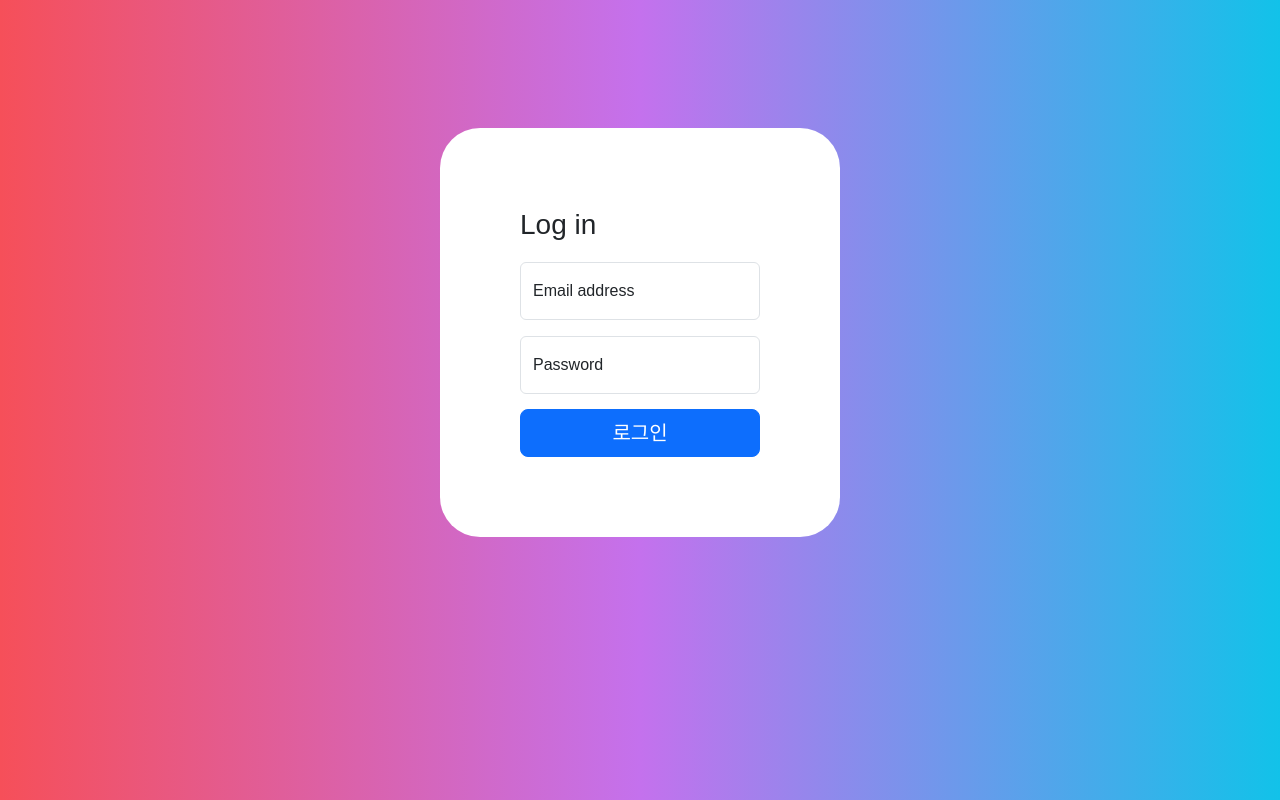
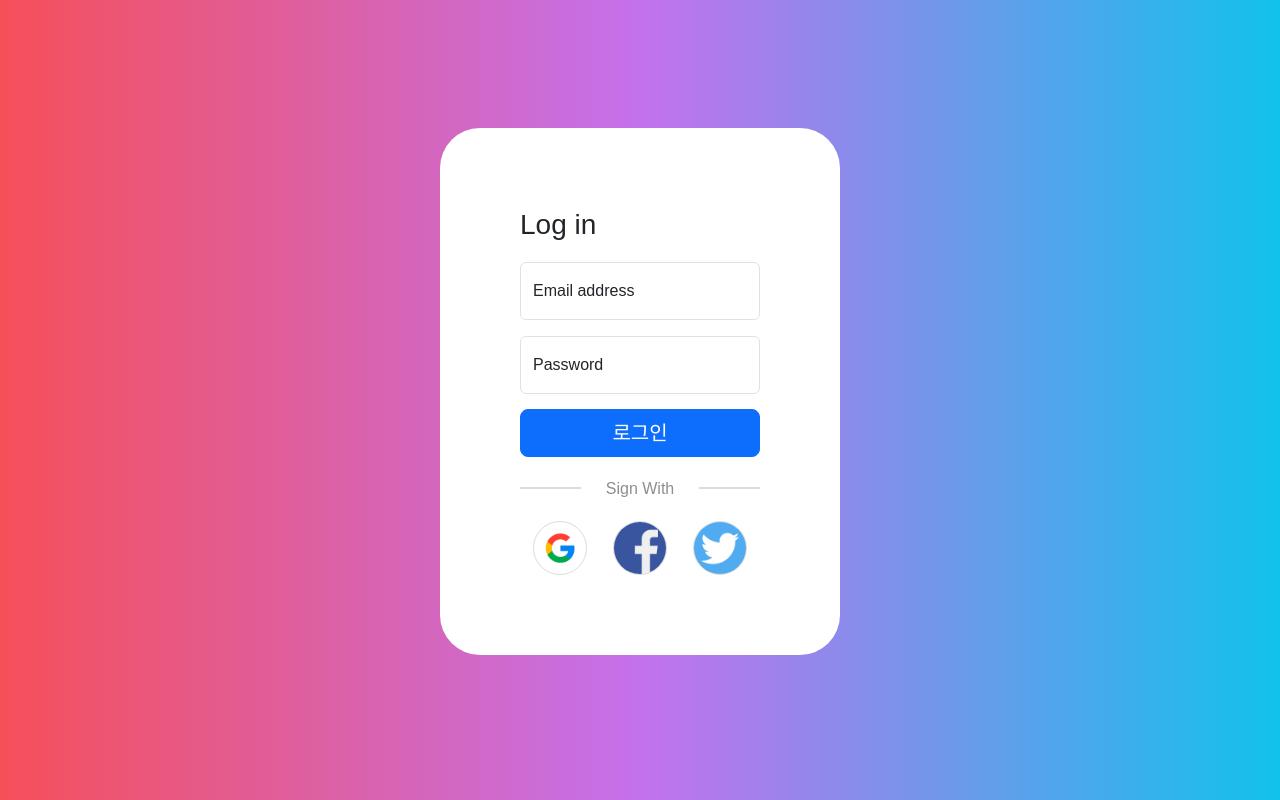
Before and after one commit to ghdic/ReviewTwits_frontend, a React (Create React App) app: page /login in a window 1280 px wide. Built offline with nearby package versions, Linux system fonts and the light colour scheme; no server answers.

Commit message:
로그인 화면 구현

```diff
--- a/src/App.css
+++ b/src/App.css
@@ -1,3 +1,17 @@
 * {
     box-sizing: border-box;
 }
+
+body {
+    min-height: 100vh;
+    display: flex;
+    font-weight: 400;
+    font-family: sans-serif;
+    background: white;  /* Chrome 10-25, Safari 5.1-6 */
+
+}
+
+body, html, .App, #root, .outer {
+    width: 100%;
+    height: 100%;
+}
--- a/src/auth/firebaseAuth.js
+++ b/src/auth/firebaseAuth.js
@@ -1,13 +1,17 @@
 import { initializeApp } from 'firebase/app';
-import { getAuth, GoogleAuthProvider, signInWithPopup, signOut, sendPasswordResetEmail, updatePassword } from "firebase/auth";
+import { getAuth, GoogleAuthProvider, FacebookAuthProvider, TwitterAuthProvider, signInWithPopup, signOut, sendPasswordResetEmail, updatePassword } from "firebase/auth";
 import firebaseKey from '../config/firebaseKey.json'
 
 initializeApp(firebaseKey);
 export const auth = getAuth();
 
 export const loginGoogle = () => {
+    console.log("hi")
     const provider = new GoogleAuthProvider();
     return signInWithPopup(auth, provider)
+        .catch((error) => {
+            alert(error.message)
+        })
     //     .then((result) => {
     //     // const credential = GoogleAuthProvider.credentialFromResult(result);
     //     //const token = credential.accessToken;
@@ -15,6 +19,22 @@ export const loginGoogle = () => {
     // }).catch((error) => {
     //     console.log(error.message)
     // })
+}
+
+export const loginFacebook = () => {
+    const provider = new FacebookAuthProvider();
+    return signInWithPopup(auth, provider)
+        .catch((error) => {
+            alert(error.message)
+        })
+}
+
+export const loginTwitter = () => {
+    const provider = new TwitterAuthProvider();
+    return signInWithPopup(auth, provider)
+        .catch((error) => {
+            alert(error.message)
+        })
 }
 
 export const logout = () => {
--- a/src/conponent/Home.js
+++ b/src/conponent/Home.js
@@ -1,6 +1,6 @@
 import React, {useContext} from 'react';
 import {UserContext} from "./AuthProvider";
-import {loginGoogle, logout} from "../auth/firebaseAuth";
+import {loginFacebook, loginGoogle, logout} from "../auth/firebaseAuth";
 
 function Home() {
     const { user }  = useContext(UserContext);
@@ -10,7 +10,11 @@ function Home() {
             ( <div className='main'> <p>SNS Sample</p> </div> )}
         {user ? (  <button className='signin' onClick={logout}>Sign Out</button> ) :
             (
-                <button className='signin' onClick={loginGoogle}>Sign in With Google</button> )}
+                <div>
+                <button className='signin' onClick={loginGoogle}>Sign in With Google</button>
+                    <button className="signin" onClick={loginFacebook}>Sign in With Facebook</button>
+                </div>
+            )}
     </div>
   );
 }
--- a/src/conponent/Login.js
+++ b/src/conponent/Login.js
@@ -2,8 +2,12 @@ import React from 'react';
 import styled from 'styled-components';
 import './Login.css'
 import {Button, FloatingLabel, Form} from "react-bootstrap";
+import google_icon from '../image/google_icon.png'
+import facebook_icon from '../image/facebook_icon.png'
+import twitter_icon from '../image/twitter_icon.png'
+import {loginFacebook, loginGoogle, loginTwitter} from "../auth/firebaseAuth";
 
-const LoginStyled = styled.form`
+const LoginStyled = styled.div`
   width: 400px;
   margin: 8rem auto;
   padding: 5rem;
@@ -17,6 +21,47 @@ const LoginStyled = styled.form`
   .login_button {
     width: 100%;
     margin-top: 15px;
+  }
+
+  .sign_with {
+    display: flex;
+    justify-content: center;
+    margin-top: 20px;
+
+    & .login_div {
+      width: 110px;
+      border: 1px solid black;
+      height: 0px;
+      margin-top: 10px;
+      border: 1px solid #DBDBDB;
+    }
+
+    & .text {
+      margin: 0 25px;
+      font-width: bold;
+      color: #8E8E8E;
+      white-space: nowrap;
+    }
+  }
+
+  .login_logo {
+    margin-top: 20px;
+    display: flex;
+    justify-content: space-around;
+  }
+
+  .oauth_icon {
+    width: 54px;
+    height: 54px;
+    padding: 0;
+    border: 1px solid #DBDBDB;
+    border-radius: 50px;
+  }
+
+  .icon_image {
+    width: 100%;
+    height: 100%;
+    border-radius: 50px;
   }
 `
 
@@ -36,6 +81,16 @@ function Login() {
               <Form.Control type="password" placeholder="Password" />
           </FloatingLabel>
           <Button variant="primary" size="lg" className="login_button">로그인</Button>
+          <div className="sign_with">
+              <div className="login_div"></div>
+              <div className="text">Sign With</div>
+              <div className="login_div"></div>
+          </div>
+          <div className="login_logo">
+              <button className="oauth_icon" onClick={loginGoogle}><img className="icon_image" src={google_icon} alt=""/></button>
+              <button className="oauth_icon" onClick={loginFacebook}><img className="icon_image" src={facebook_icon} alt=""/></button>
+              <button className="oauth_icon" onClick={loginTwitter}><img className="icon_image" src={twitter_icon} alt=""/></button>
+          </div>
       </LoginStyled>
   );
 }
```
Also changed, not shown: src/image/facebook_icon.png (added), src/image/twitter_icon.png (added).
